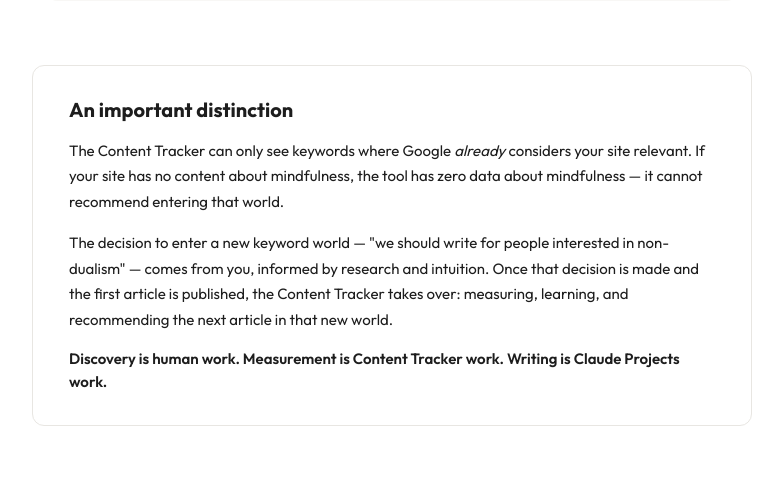
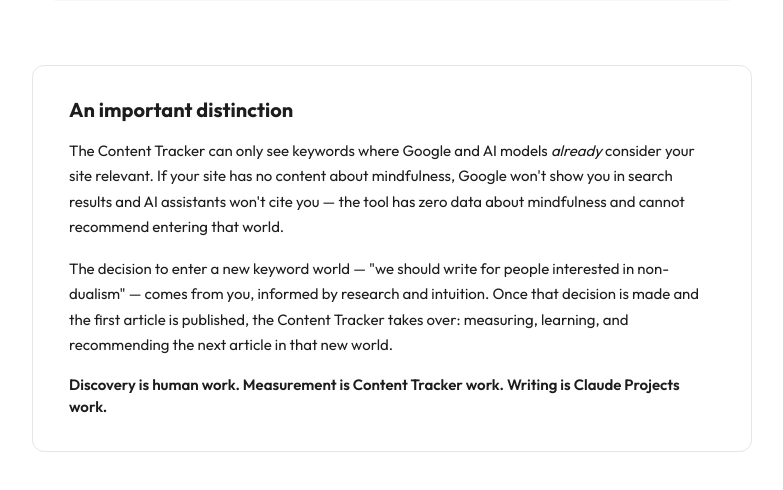
Before and after one commit to SuperStoriesAmsterdam/ContentTracker, a Flask app: page /manual in a window 1280 px wide. Shown: the part 3865-4355 px from the top of the page, without its empty margins (248-1031 px from the left). Run offline with Flask 3, Linux system fonts and the light colour scheme; some libraries are stand-ins or nearby versions.

Commit message:
Add LLM's alongside Google in important distinction text
Co-Authored-By: Claude Opus 4.6 (1M context) <noreply@anthropic.com>

```diff
--- a/templates/manual.html
+++ b/templates/manual.html
@@ -225,7 +225,7 @@
     <div style="max-width: 720px; margin: 0 auto 64px; border: 1px solid #E8E6E2; border-radius: 12px; padding: 32px 36px;">
         <h3 style="font-size: 20px; font-weight: 700; margin-bottom: 16px;">An important distinction</h3>
         <p style="font-size: 15px; color: #1d1d1d; line-height: 1.7; margin-bottom: 16px;">
-            The Content Tracker can only see keywords where Google <em>already</em> considers your site relevant. If your site has no content about mindfulness, the tool has zero data about mindfulness — it cannot recommend entering that world.
+            The Content Tracker can only see keywords where Google and AI models <em>already</em> consider your site relevant. If your site has no content about mindfulness, Google won't show you in search results and AI assistants won't cite you — the tool has zero data about mindfulness and cannot recommend entering that world.
         </p>
         <p style="font-size: 15px; color: #1d1d1d; line-height: 1.7; margin-bottom: 16px;">
             The decision to enter a new keyword world — "we should write for people interested in non-dualism" — comes from you, informed by research and intuition. Once that decision is made and the first article is published, the Content Tracker takes over: measuring, learning, and recommending the next article in that new world.
```
